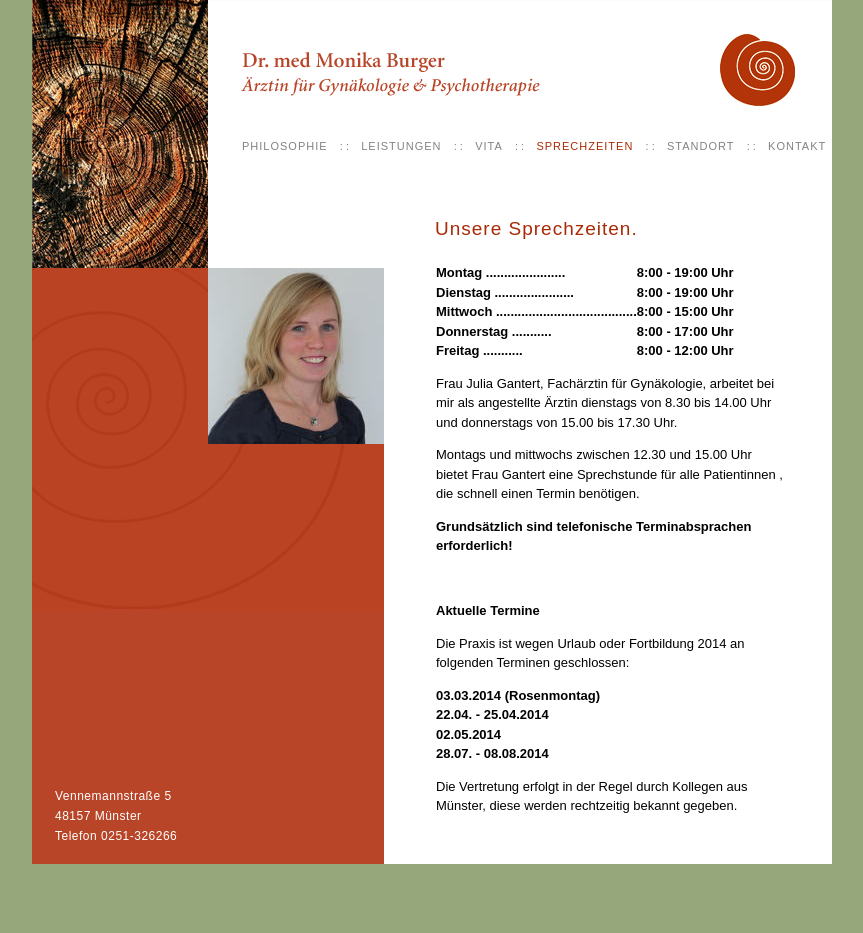
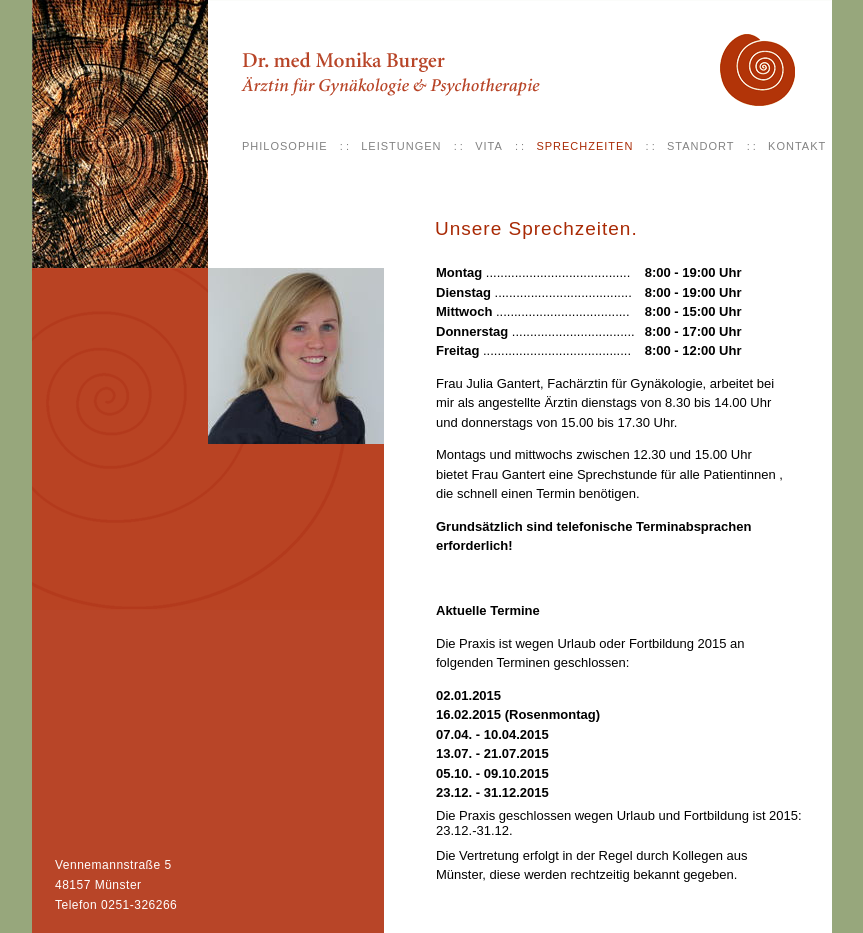
Before and after one commit to drmonikaburger/drmonikaburger.github.com, a Jekyll site: the page built from sprechzeiten.html, in a window 1280 px wide. Shown: the whole page, without its empty margins (208-1071 px from the left). Built offline with Jekyll 4.4.1, drawn with Linux system fonts in a browser that asks for light colours; before the commit the page ends 900 px from its top, so only the background shows below that.

Commit message:
sprechzeiten styling + urlaub 2015

```diff
--- a/sprechzeiten.html
+++ b/sprechzeiten.html
@@ -10,23 +10,23 @@ show_address: true
 <table class="sprechzeiten" cellspacing="0" cellpadding="0">
   <tbody>
 	<tr>
-		<td>Montag ......................&nbsp;</td>
+		<td>Montag <span class="sprechzeiten--dots">........................................</span></td>
 		<td>8:00 - 19:00 Uhr</td>
 	</tr>
 	<tr>
-		<td>Dienstag ......................&nbsp;</td>
+		<td>Dienstag <span class="sprechzeiten--dots">......................................<span></td>
 		<td>8:00 - 19:00 Uhr</td>
 	</tr>
 	<tr>
-		<td>Mittwoch .......................................</td>
+		<td>Mittwoch <span class="sprechzeiten--dots">.....................................</span></td>
 		<td>8:00 - 15:00 Uhr</td>
 	</tr>
 	<tr>
-		<td>Donnerstag ...........</td>
+		<td>Donnerstag <span class="sprechzeiten--dots">..................................</span></td>
 		<td>8:00 - 17:00 Uhr</td>
 	</tr>
 	<tr>
-		<td>Freitag ...........</td>
+		<td>Freitag <span class="sprechzeiten--dots">.........................................</span></td>
 		<td>8:00 - 12:00 Uhr</td>
 	</tr>
   </tbody>
@@ -42,25 +42,37 @@ show_address: true
 
 <h2>Aktuelle Termine</h2>
 
-<p>Die Praxis ist wegen Urlaub oder Fortbildung 2014 an folgenden Terminen geschlossen:</p>
+<p>Die Praxis ist wegen Urlaub oder Fortbildung 2015 an folgenden Terminen geschlossen:</p>
 
 <table cellspacing="0" cellpadding="0">
 	<tr>
-		<td><strong>03.03.2014 (Rosenmontag)</strong></td>
+		<td><strong>02.01.2015</strong></td>
 		<td>&nbsp;</td>
 	</tr>
 	<tr>
-		<td><strong>22.04. - 25.04.2014</strong> &nbsp; &nbsp;</td>
+		<td><strong>16.02.2015 (Rosenmontag)</strong></td>
 		<td>&nbsp;</td>
 	</tr>
 	<tr>
-		<td><strong>02.05.2014</strong> &nbsp; &nbsp;</td>
+		<td><strong>07.04. - 10.04.2015</strong> &nbsp; &nbsp;</td>
 		<td>&nbsp;</td>
 	</tr>
 	<tr>
-		<td><strong>28.07. - 08.08.2014</strong> &nbsp; &nbsp;</td>
+		<td><strong>13.07. - 21.07.2015</strong> &nbsp; &nbsp;</td>
+		<td>&nbsp;</td>
+	</tr>
+	<tr>
+		<td><strong>05.10. - 09.10.2015</strong> &nbsp; &nbsp;</td>
+		<td>&nbsp;</td>
+	</tr>
+	<tr>
+		<td><strong>23.12. - 31.12.2015</strong> &nbsp; &nbsp;</td>
 		<td>&nbsp;</td>
 	</tr>
 </table>
 
+Die Praxis geschlossen wegen Urlaub und Fortbildung ist 2015:
+
+23.12.-31.12.
+
 <p>Die Vertretung erfolgt in der Regel durch Kollegen aus Münster, diese werden rechtzeitig bekannt gegeben.</p>
--- a/styles.css
+++ b/styles.css
@@ -246,8 +246,12 @@ img#bild2 {
 #sprechzeiten #address {
 	background: transparent;
 }
-#sprechzeiten table.sprechzeiten td {
+table.sprechzeiten td {
 	font-weight: bold;
+}
+.sprechzeiten--dots {
+	font-weight: normal;
+	margin-right: 10px;
 }
 
 /* ######## standort ########## */
```
